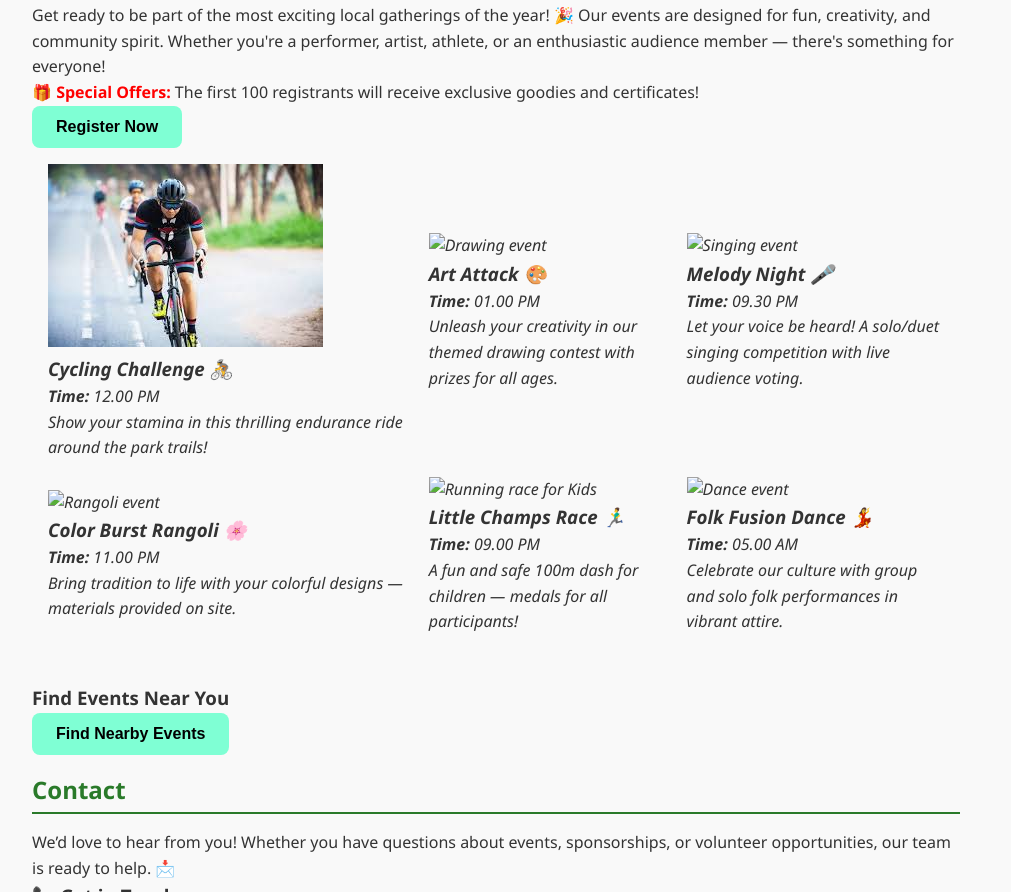
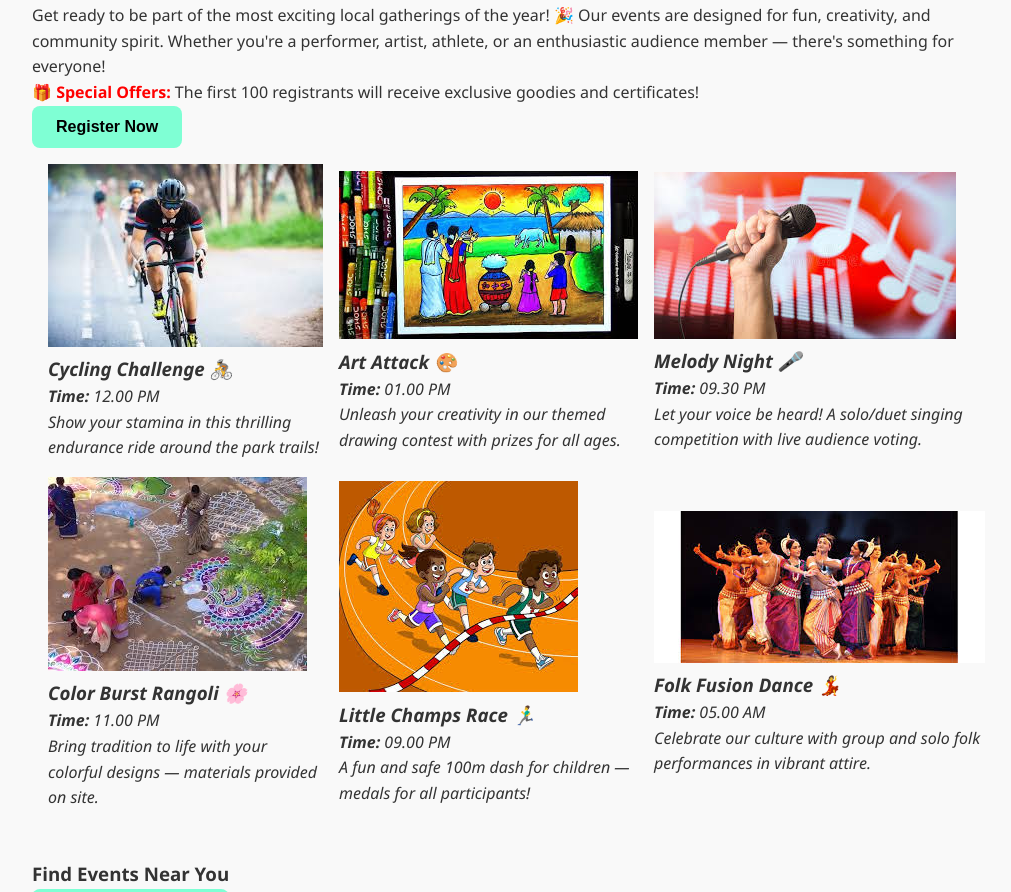
Before and after one commit to Moni-saravanan/JAVA-FSE-Upskilling, a plain HTML site: page MODULE 1-HTML 5/index.html in a window 1280 px wide. Shown: the part 491-1383 px from the top of the page, without its empty margins (144-1155 px from the left). Drawn offline with Linux system fonts and the light colour scheme; files whose address does not match are found by name.

Commit message:
Update index.html

```diff
--- a/MODULE 1-HTML 5/index.html
+++ b/MODULE 1-HTML 5/index.html
@@ -91,7 +91,7 @@
 
             <td>
               <img
-                src="/MODULE 1/images/drawing.jpg"
+                src="/MODULE 1-HTML 5/images/drawing.jpg"
                 alt="Drawing event"
                 title="Drawing"
               />
@@ -105,7 +105,7 @@
 
             <td>
               <img
-                src="/MODULE 1/images/singing.jpg"
+                src="/MODULE 1-HTML 5/images/singing.jpg"
                 alt="Singing event"
                 title="Singing"
               />
@@ -121,7 +121,7 @@
           <tr>
             <td>
               <img
-                src="/MODULE 1/images/rangoli.jpg"
+                src="/MODULE 1-HTML 5/images/rangoli.jpg"
                 alt="Rangoli event"
                 title="Rangoli"
               />
@@ -135,7 +135,7 @@
 
             <td>
               <img
-                src="/MODULE 1/images/runningForKids.jpg"
+                src="/MODULE 1-HTML 5/images/runningForKids.jpg"
                 alt="Running race for Kids"
                 title="Running race"
               />
@@ -149,7 +149,7 @@
 
             <td>
               <img
-                src="/MODULE 1/images/traditionalDance.jpg"
+                src="/MODULE 1-HTML 5/images/traditionalDance.jpg"
                 alt="Dance event"
                 title="Folk Dance"
               />
```
